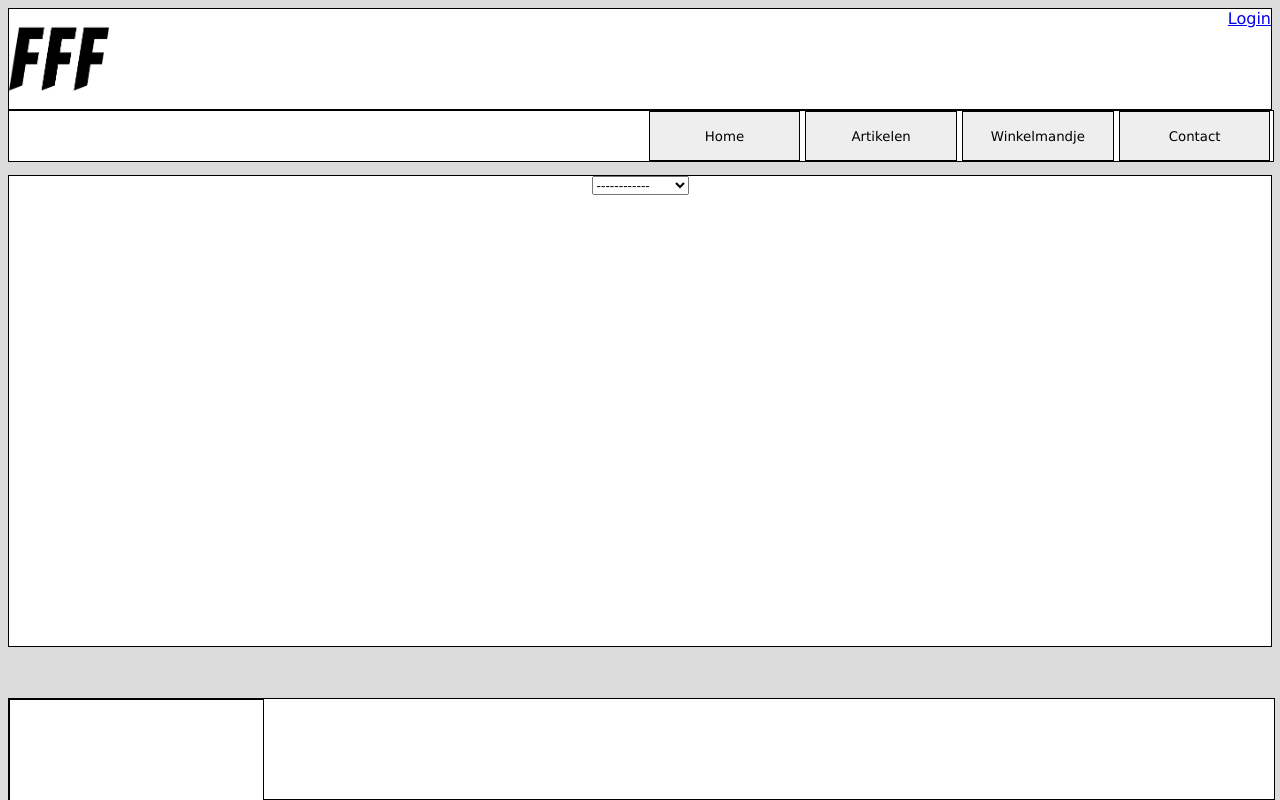
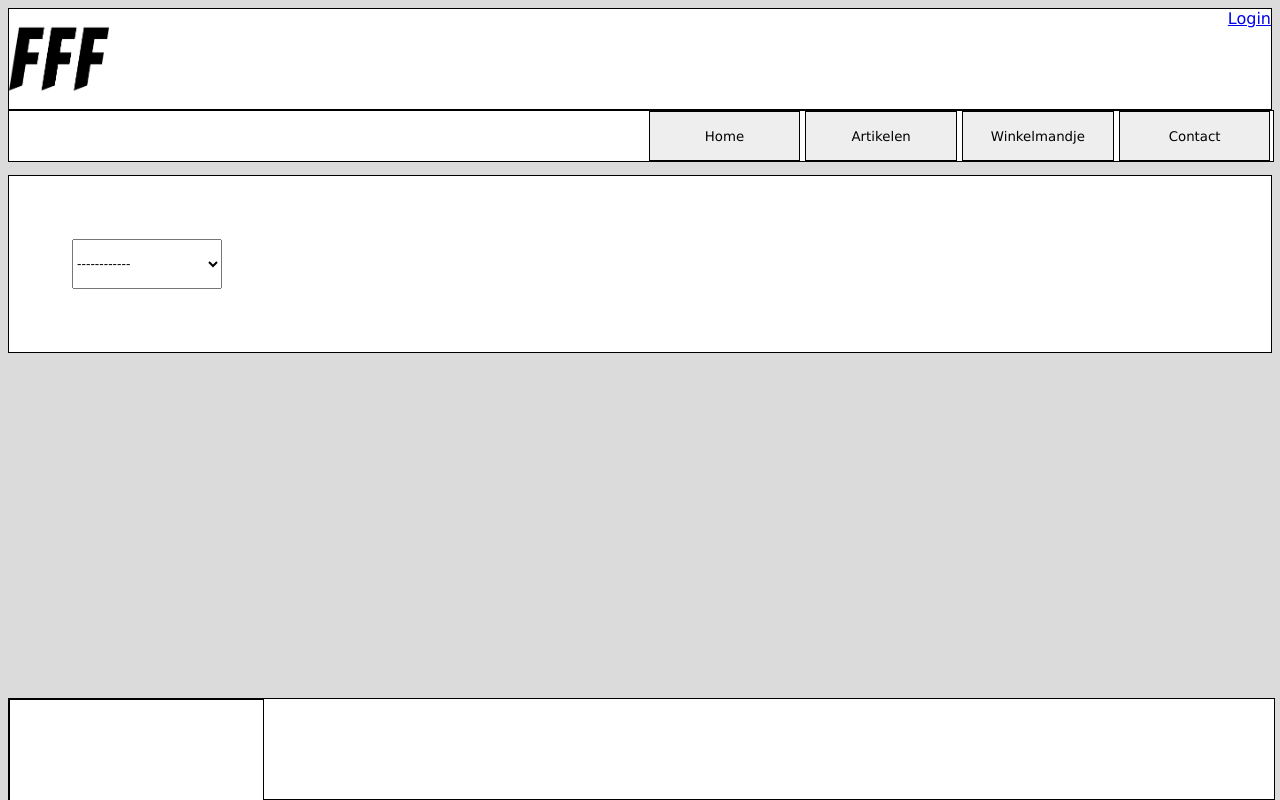
Before and after one commit to LeviZandbergen/FFF, a PHP site: page /project-sites/articles.php in a window 1280 px wide. Run offline with PHP 8.4, Linux system fonts and the light colour scheme; the visitor is signed in with stand-in values (Sample User, id 1); data that the repository does not hold is empty.

Commit message:
finished articles layout

```diff
--- a/Includes/articleContent.php
+++ b/Includes/articleContent.php
@@ -1,10 +1,9 @@
 <html>
 <div class="content">
-    <div class="itemContainer">
     <div class="categorie">
         <form method="POST">
-
-                <select name="categorie" onchange="this.form.submit()">
+            <!--select box voor categorien-->
+            <select class="catSelect" name="categorie" onchange="this.form.submit()">
                 <option>------------</option>
                 <option value="allArticles">alle artikelen</option>
                 <?php
@@ -20,12 +19,14 @@
             </select>
         </form>
     </div>
-
+    <div class="itemContainer">
+        <!--Selecteerd alle artikelen in query-->
         <?php
         $articles = "SELECT * FROM artikel";
         $stmt = $db->prepare($articles);
         $stmt->execute(array());
         $product_array = $stmt->fetchAll(PDO::FETCH_ASSOC);
+
         if (isset($_POST['categorie']))
             if ($_POST['categorie'] == 'Huur') {
                 $articles = "SELECT * FROM artikel WHERE artikel_idCategorie = 2";
@@ -46,8 +47,9 @@
         if (!empty($product_array)) {
             foreach ($product_array as $key => $value) {
                 ?>
-                <div class="product-item" onclick="">
-                    <div class="product-image"><img style="max-height: 100%; max-width: 100%"
+                <div class="product-item" onclick="location.href='index.php'" style="cursor: pointer">
+                    <div class="product-image"><img
+                                style="max-height: 100%; max-width: 100%; margin: 0 auto; display: block;"
                                 src="../FFF/Images/<?php echo $product_array[$key]["afbeelding"]; ?>">
                     </div>
                     <div class="product-tile-footer">
--- a/Style/style.css
+++ b/Style/style.css
@@ -54,8 +54,7 @@ html {
 .content {
     background-color: white;
     margin-top: 1%;
-    margin-bottom: 1%;
-    height: 60%;
+    margin-bottom: 15%;
     border: 1px solid black;
 }
 
@@ -68,14 +67,30 @@ html {
 .itemContainer {
     display: flex;
     justify-content: space-evenly;
+    flex-wrap: wrap;
 }
 
 .product-item {
+    margin-left: 1%;
+    margin-right: 1%;
+    margin-bottom: 3%;
     border: 1px solid black;
-    width: 20%;
-    height: 20%;
+    width: 300px;
+    height: 275px;
 }
 
 .product-image {
+    height: 180px;
     border: 1px solid black;
 }
+
+.categorie {
+    margin-left: 5%;
+    margin-bottom: 5%;
+    margin-top: 5%;
+}
+
+.catSelect {
+    height: 50px;
+    width: 150px;
+}
```
Also changed, not shown: product.php (added, +48 -0 lines), Images/ballon.jpg (added), Images/helium.jpg (added), Images/opener.jpg (added), Images/tafel.jpg (added), Images/tent.jpg (added), Images/viltje.jpg (added). Lines whose indentation alone changed are shown as unchanged.
